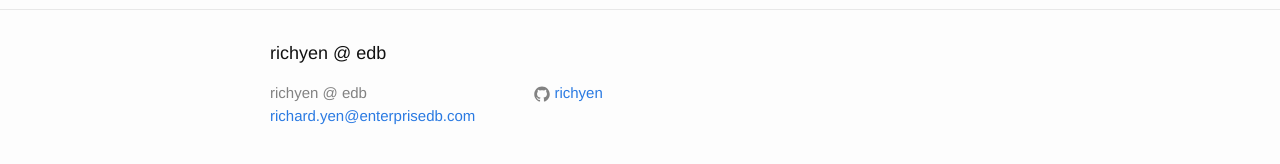
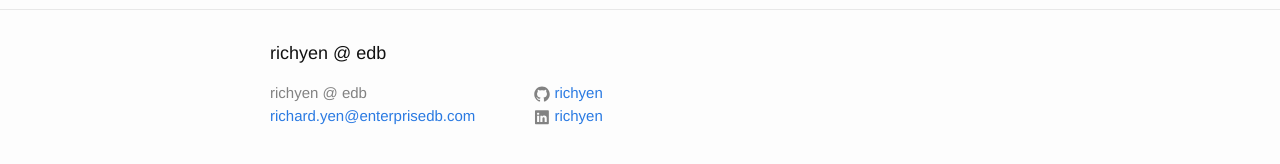
Before and after one commit to richyen/richyen.github.io, a Jekyll site: the page built from about.md, in a window 1280 px wide. Shown: the part 287-451 px from the top of the page. Built offline with Jekyll 4.4.1, drawn with Linux system fonts in a browser that asks for light colours.

Commit message:
Adding icon for linkedin

```diff
--- a/_config.yml
+++ b/_config.yml
@@ -13,6 +13,7 @@
 url: "http://richyen.github.io" # the base hostname & protocol for your site
 # twitter_username: jekyllrb
 github_username:  richyen
+linkedin_username: richyen
 
 # Build settings
 markdown: kramdown
--- a/_includes/footer.html
+++ b/_includes/footer.html
@@ -20,6 +20,12 @@
           </li>
           {% endif %}
 
+          {% if site.linkedin_username %}
+          <li>
+            {% include icon-linkedin.html username=site.linkedin_username %}
+          </li>
+          {% endif %}
+
           {% if site.twitter_username %}
           <li>
             {% include icon-twitter.html username=site.twitter_username %}
--- /dev/null
+++ b/_includes/icon-linkedin.html
@@ -0,0 +1 @@
+<a href="https://www.linkedin.com/in/{{ include.username }}"><span class="icon icon--linkedin">{% include icon-linkedin.svg %}</span><span class="username">{{ include.username }}</span></a>
```
Also changed, not shown: _includes/icon-linkedin.svg (added).
